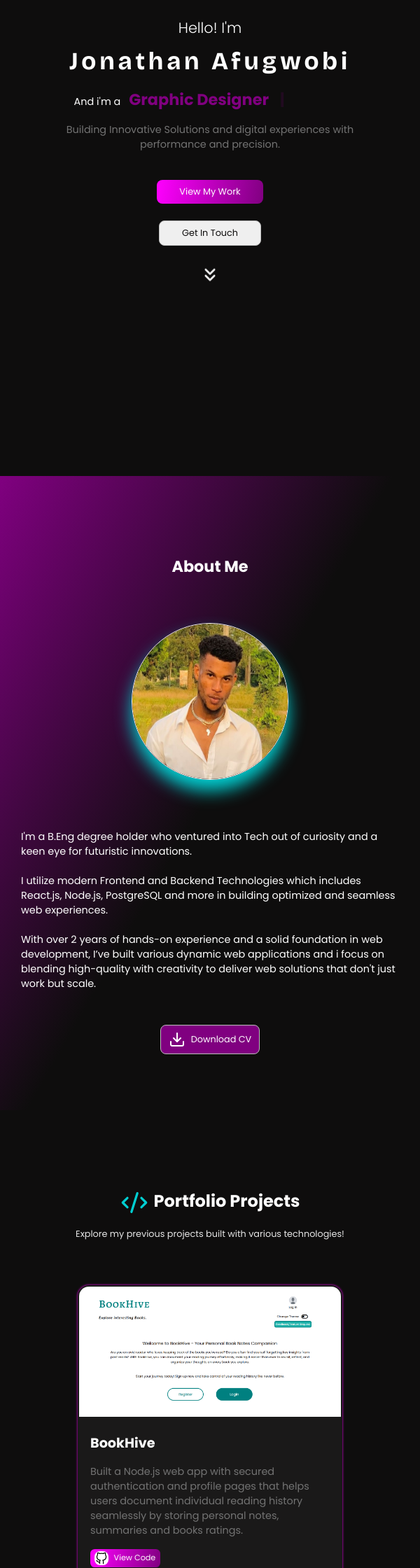
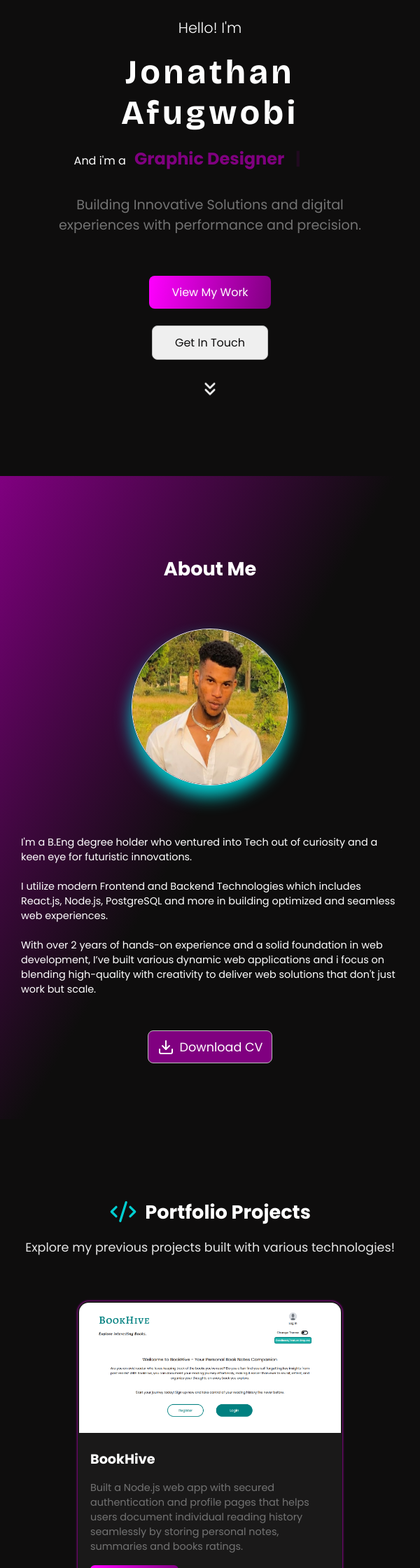
Before and after one commit to Dopetwist/Portfolio-site, a React (Vite) app: page / in a window 600 px wide. Shown: the part 120-2360 px from the top of the page at 70% size. Built offline with nearby package versions, Linux system fonts and the light colour scheme.

Commit message:
Adjust font sizes for mobile devices

```diff
--- a/src/app.js
+++ b/src/app.js
@@ -16,6 +16,7 @@ window.addEventListener("scroll", () => {
     nav.classList.remove("show");
 });
 
+// Close sidebar on outside click
 document.addEventListener("mousedown", (event) => {
     const menu = document.getElementById("menu-icon");
     const navBar = document.querySelector(".navbar");
--- a/src/components/Icons.jsx
+++ b/src/components/Icons.jsx
@@ -3,6 +3,7 @@ import {
     Sun,
     Moon,
     ChevronsDown,
+    X,
     Download,
     CodeXml,
     ArrowRight,
@@ -12,7 +13,7 @@ import {
     MoveLeft,
     Mail,
     Phone,
-    MapPin,
+    MapPin
 
 } from "lucide-react";
 
@@ -22,6 +23,7 @@ const Icons = {
     Sun,
     Moon,
     ChevronsDown,
+    X,
     Download,
     CodeXml,
     ArrowRight,
--- a/src/components/Nav.jsx
+++ b/src/components/Nav.jsx
@@ -1,12 +1,16 @@
 import ThemeMode from "./ThemeMode";
 import Icons from "./Icons";
+import { useState } from "react";
 
 function Nav() {
+
+    // const [ menuClicked, setClicked ] = useState(false);
 
     function handleClick() {
         const menu = document.getElementById("menu-icon");
         const nav = document.querySelector(".nav-links");
 
+        // setClicked(true);
         menu.classList.toggle("bx-x");
         nav.classList.toggle("toggle");
         nav.classList.toggle("show");
@@ -24,12 +28,12 @@ function Nav() {
 
             <ThemeMode />
 
-            <Icons.TextAlignJustify
+            <div
             id="menu-icon"
             onClick={handleClick}
-            />
-            {/* <i className='bxr  bx-menu' id="menu-icon"
-            onClick={handleClick}></i> */}
+            >
+                <Icons.TextAlignJustify />
+            </div>
         </nav>
     )
 }
--- a/src/components/ThemeMode.jsx
+++ b/src/components/ThemeMode.jsx
@@ -43,8 +43,6 @@ function ThemeMode() {
             >
                 { lightTheme ? <Icons.Sun id="toggle-icon" />
                     :  <Icons.Moon id="toggle-icon"/> }
-                {/* { lightTheme ? <i className='bxr  bx-sun-bright'  id="toggle-icon"></i>
-                    :  <i className='bxr  bx-moon'  id="toggle-icon"></i> } */}
             </div>
         </div>
     )
--- a/src/index.css
+++ b/src/index.css
@@ -762,8 +762,9 @@ footer .social-con img {
     }
 
     #menu-icon {
-        font-size: 1.3rem;
-        display: block;
+        display: flex;
+        justify-content: center;
+        align-items: center;
     }
 
     #status {
@@ -798,7 +799,7 @@ footer .social-con img {
     }
 
     .name h2 {
-        font-size: 0.8rem;
+        font-size: 0.9rem;
     }
 
     section {
@@ -815,9 +816,9 @@ footer .social-con img {
     }
 
     .home-div h2 {
-        font-size: 2.2rem;
+        font-size: 2.5rem;
         font-weight: 700;
-        margin-top: 0.7rem;
+        margin: 1rem 0;
     }
 
     #dev {
@@ -833,7 +834,8 @@ footer .social-con img {
 
     .home-text {
         width: 100%;
-        font-size: 0.9rem;
+        font-size: 1rem;
+        margin: 1rem 0;
     }
 
     .home-buttons {
@@ -846,8 +848,8 @@ footer .social-con img {
 
     .home-buttons button#my-work,
     .home-buttons button#touch {
-        font-size: 0.8rem;
-        padding: 0.5rem 1.5rem;
+        font-size: 1rem;
+        padding: 0.6rem 1.6rem;
         margin-top: 1.5rem;
         margin-right: 0;
     }
@@ -857,7 +859,7 @@ footer .social-con img {
     }
 
     .heading {
-        font-size: 1.4rem;
+        font-size: 1.6rem;
         margin-bottom: 2rem;
     }
 
@@ -900,12 +902,12 @@ footer .social-con img {
     }
 
     .about-sub button {
-        font-size: 0.8rem;
+        font-size: 1rem;
+        padding: 0.6rem 0.8rem
     }
 
     #code-icon {
-        font-size: 2.3rem;
-        margin-right: 0.5rem;
+        margin-right: 0.6rem;
     }
 
     .project-container {
@@ -914,13 +916,13 @@ footer .social-con img {
     }
 
     #project #portfolio {
-        font-size: 1.3rem;
+        font-size: 1.5rem;
     }
 
     #project .explore,
     .skill-text p,
     #contact .together {
-        font-size: 0.8rem;
+        font-size: 1rem;
     }
 
     .skill-text p {
@@ -936,13 +938,13 @@ footer .social-con img {
     }
 
     .btn {
-        font-size: 0.7rem;
+        font-size: 0.9rem;
         margin: 1rem 0;
         padding: 0.2rem 0.4rem;
     }
 
     .btn img {
-        width: 1.2rem;
+        width: 1.3rem;
     }
 
     .descrp {
@@ -954,12 +956,11 @@ footer .social-con img {
     }
 
     #view p {
-        font-size: 0.8rem;
-    }
-
-    #view p i {
+        font-size: 0.9rem;
+    }
+
+    #view p #arrow-right {
         margin-left: 0.3rem;
-        font-size: 1.5rem;
     }
 
     .more-projects {
@@ -967,11 +968,7 @@ footer .social-con img {
     }
 
     #back-to-top {
-        padding: 0.2rem;
-    }
-
-    #back-to-top i {
-        font-size: 1.4rem;
+        padding: 0.5rem;
     }
 
     .frontend-tech,
@@ -1006,7 +1003,7 @@ footer .social-con img {
     .backend h3,
     .soft-skills h3,
     .tools h3 {
-        font-size: 1rem;
+        font-size: 1.2rem;
     }
 
     .tech-name-con {
@@ -1038,7 +1035,7 @@ footer .social-con img {
 
     #submit-btn {
         font-size: 0.8rem;
-        font-weight: 300;
+        font-weight: 500;
         margin: 0.5rem 0;
     }
 
@@ -1073,10 +1070,6 @@ footer .social-con img {
         width: 100%;
     }
 
-    #contact .together i {
-        font-size: 1.5rem;
-    }
-
     .form form input,
     .form form textarea {
         font-size: 0.8rem;
@@ -1104,12 +1097,12 @@ footer .social-con img {
     }
 
     footer .socials .social-con {
-        width: 1.5rem;
-        height: 1.5rem;
+        width: 1.6rem;
+        height: 1.6rem;
     }
 
     footer p {
-        font-size: 0.7rem;
+        font-size: 0.9rem;
         text-align: center;
     }
 }
@@ -1159,7 +1152,9 @@ footer .social-con img {
     }
 
     #menu-icon {
-        display: block;
+        display: flex;
+        justify-content: center;
+        align-items: center;
     }
 
     #status {
@@ -1184,23 +1179,24 @@ footer .social-con img {
     }
 
     .home-div h2 {
-        font-size: 2.2rem;
+        font-size: 3rem;
         font-weight: 700;
-        margin-top: 0.7rem;
+        margin: 1.2rem 0;
     }
 
     #dev {
         width: 90%;
-        font-size: 0.9rem;
+        font-size: 1rem;
         margin-left: 10%;
     }
 
     #dev span {
-        font-size: 1.4rem;
+        font-size: 1.5rem;
     }
 
     .home-text {
-        font-size: 0.9rem;
+        font-size: 1.2rem;
+        margin: 1.1rem 0;
     }
 
     .home-buttons {
@@ -1213,8 +1209,8 @@ footer .social-con img {
 
     .home-buttons button#my-work,
     .home-buttons button#touch {
-        font-size: 0.8rem;
-        padding: 0.5rem 2rem;
+        font-size: 1rem;
+        padding: 0.7rem 2rem;
         margin-top: 1.5rem;
         margin-right: 0;
     }
@@ -1224,7 +1220,7 @@ footer .social-con img {
     }
 
     .heading {
-        font-size: 1.4rem;
+        font-size: 1.7rem;
         margin-bottom: 2rem;
     }
 
@@ -1266,12 +1262,12 @@ footer .social-con img {
     }
 
     .about-sub button {
-        font-size: 0.8rem;
+        font-size: 1.1rem;
+        padding: 0.6rem 0.8rem
     }
 
     #code-icon {
-        font-size: 2.4rem;
-        margin-right: 0.5rem;
+        margin-right: 0.7rem;
     }
 
     .project-container {
@@ -1280,13 +1276,13 @@ footer .social-con img {
     }
 
     #project #portfolio {
-        font-size: 1.5rem;
+        font-size: 1.7rem;
     }
 
     #project .explore,
     .skill-text p,
     #contact .together {
-        font-size: 0.8rem;
+        font-size: 1.1rem;
     }
 
     .more-projects {
@@ -1303,7 +1299,7 @@ footer .social-con img {
     }
 
     .tech-name {
-        font-size: 0.7rem;
+        font-size: 0.8rem;
         color: #e6e6e675;
     }
 
@@ -1316,13 +1312,13 @@ footer .social-con img {
     }
 
     .btn {
-        font-size: 0.7rem;
+        font-size: 0.9rem;
         margin: 1rem 0;
-        padding: 0.2rem 0.4rem;
+        padding: 0.2rem 0.6rem;
     }
 
     .btn img {
-        width: 1.2rem;
+        width: 1.4rem;
     }
 
     .descrp {
@@ -1334,20 +1330,15 @@ footer .social-con img {
     }
 
     #view p {
-        font-size: 0.8rem;
-    }
-
-    #view p i {
-        margin-left: 0.3rem;
-        font-size: 1.5rem;
+        font-size: 1rem;
+    }
+
+    #view p #arrow-right {
+        margin-left: 0.5rem;
     }
 
     #back-to-top {
-        padding: 0.2rem;
-    }
-
-    #back-to-top i {
-        font-size: 1.4rem;
+        padding: 0.5rem;
     }
 
     .frontend, .backend, .tools {
@@ -1366,7 +1357,7 @@ footer .social-con img {
     .backend h3,
     .soft-skills h3,
     .tools h3 {
-        font-size: 1rem;
+        font-size: 1.2rem;
     }
 
     .sk {
@@ -1391,8 +1382,8 @@ footer .social-con img {
     }
 
     #submit-btn {
-        font-size: 0.8rem;
-        font-weight: 300;
+        font-size: 0.9rem;
+        font-weight: 500;
     }
 
     #btn-arrow {
@@ -1448,12 +1439,12 @@ footer .social-con img {
     }
 
     footer .socials .social-con {
-        width: 1.6rem;
-        height: 1.6rem;
+        width: 1.7rem;
+        height: 1.7rem;
     }
 
     footer p {
-        font-size: 0.7rem;
+        font-size: 0.9rem;
     }
 }
 
```
